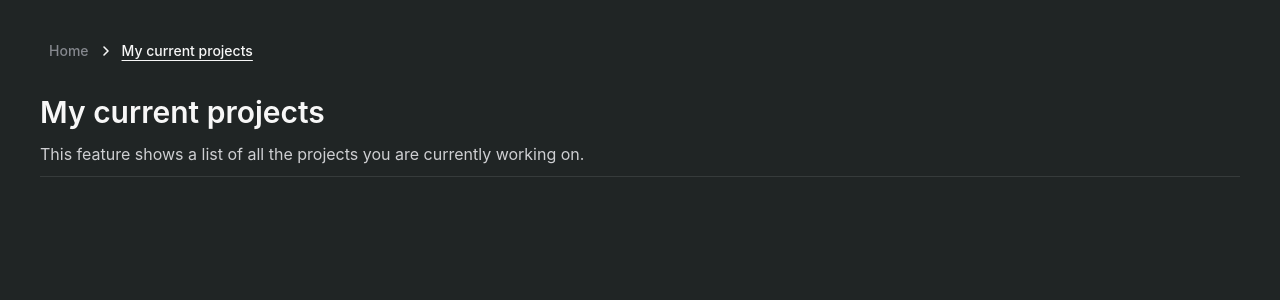
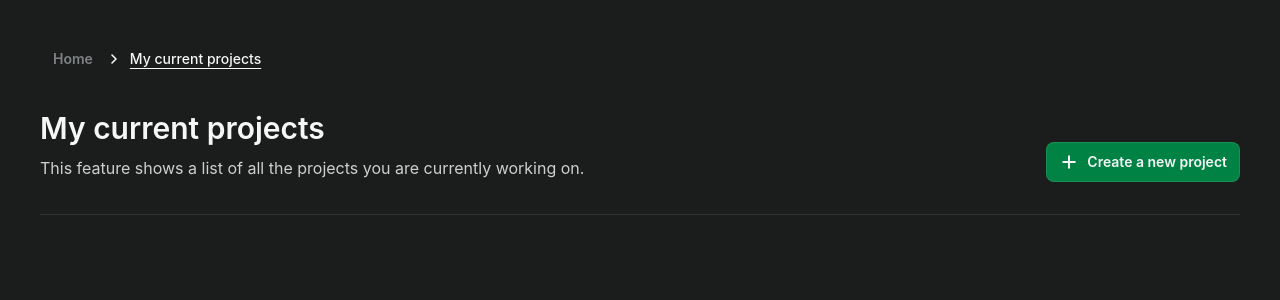
Before and after one commit to chrisrouty/test-eco-design-cloud, a React (Vite) app: page / in a window 1280 px wide. Shown: the top 300 px of the page. Built offline with nearby package versions, Linux system fonts and the light colour scheme.

Commit message:
Page layout currentProjects

```diff
--- a/src/assets/css/index.css
+++ b/src/assets/css/index.css
@@ -1,16 +1,16 @@
 @import "tailwindcss";
 
 @theme {
-  --color-background: #202525;
-  --color-surface: #2f3338;
-  --color-surface-muted: #262c2c;
-  --color-border-muted: #3c4444;
-  --color-primary: #4a925d;
-  --color-primary-hover: #57a86d;
+  --color-background: oklch(22.84% 0.003 203.04);
+  --color-surface: oklch(27.87% 0.008 214.34);
+  --color-surface-muted: oklch(25.32% 0.004 203.04);
+  --color-border-muted: oklch(34.29% 0.004 203.04);
+  --color-primary: oklch(52.74% 0.141 154.52);
+  --color-primary-hover: oklch(55.27% 0.165 152.02);
 
-  --color-content-main: #F7F7F7;
-  --color-content-muted: #85888E;
-  --color-content-paragraph: #CECFD2;
+  --color-content-main: oklch(97.24% 0.001 247.84);
+  --color-content-muted: oklch(60.67% 0.005 240.43);
+  --color-content-paragraph: oklch(85.34% 0.002 240.43);
 }
 
 :root {
--- a/src/components/ui/Button/index.tsx
+++ b/src/components/ui/Button/index.tsx
@@ -3,12 +3,12 @@ import { JSX } from 'react'
 import { ButtonProps, ButtonSize, ButtonVariant } from './type'
 
 const variantStyles: Record<ButtonVariant, string> = {
-  primary: 'border border-primary/70 bg-primary text-content-main shadow-sm hover:bg-primary-hover focus-visible:ring-primary',
-  link: 'border border-transparent px-2! bg-transparent text-content-main hover:text-content-muted focus-visible:ring-white',
+  primary: 'border border-white/10 bg-primary text-content-main hover:bg-primary-hover focus-visible:ring-primary',
+  link: 'border border-transparent bg-transparent text-content-main hover:text-content-muted focus-visible:ring-white',
 }
 
 const sizeStyles: Record<ButtonSize, string> = {
-  md: 'h-11 rounded-lg px-4 text-sm',
+  md: 'h-[40px] rounded-[8px] px-[12px] py-[8px] text-sm font-semibold flex items-center gap-2',
 }
 
 export const Button = (props: ButtonProps): JSX.Element => {
--- a/src/components/ui/Button/type.ts
+++ b/src/components/ui/Button/type.ts
@@ -11,11 +11,13 @@ type BaseButtonProps = {
 export type ButtonAsButtonProps = BaseButtonProps &
   ButtonHTMLAttributes<HTMLButtonElement> & {
     href?: never
+    disabled?: boolean
   }
 
 export type ButtonAsAnchorProps = BaseButtonProps &
   AnchorHTMLAttributes<HTMLAnchorElement> & {
     href: string
+    disabled?: boolean
   }
 
 export type ButtonProps = ButtonAsButtonProps | ButtonAsAnchorProps
--- a/src/layouts/MainLayout.tsx
+++ b/src/layouts/MainLayout.tsx
@@ -1,5 +1,5 @@
 import clsx from 'clsx'
-import { HomeView } from '../views/HomeView'
+import { CurrentProjects } from '../views/currentProjects'
 
 const mainClassName = clsx(
   'min-h-screen bg-background p-6 text-foreground',
@@ -10,7 +10,7 @@ const mainClassName = clsx(
 export const MainLayout = () => {
   return (
     <main className={mainClassName}>
-      <HomeView />
+      <CurrentProjects />
     </main>
   )
 }
--- a/src/views/HomeView.tsx
+++ /dev/null
@@ -1,22 +0,0 @@
-import { Breadcrumb } from '../components/ui/Breadcrumb'
-import {Title} from "../components/ui/Title";
-import {Paragraph} from "../components/ui/Paragraph";
-import {Line} from "../components/ui/Line";
-
-export const HomeView = () => {
-  return (
-    <div className="space-y-8">
-      <Breadcrumb
-        items={[
-          { label: 'Home', href: '/' },
-          { label: 'My current projects' },
-        ]}
-      />
-      <div className="flex flex-col gap-2">
-        <Title level={1}>My current projects</Title>
-        <Paragraph>This feature shows a list of all the projects you are currently working on.</Paragraph>
-        <Line />
-      </div>
-    </div>
-  )
-}
--- /dev/null
+++ b/src/views/currentProjects.tsx
@@ -0,0 +1,36 @@
+import { Breadcrumb } from '../components/ui/Breadcrumb'
+import {Title} from "../components/ui/Title";
+import {Paragraph} from "../components/ui/Paragraph";
+import {Line} from "../components/ui/Line";
+import {Button} from "../components/ui/Button";
+import {Plus} from "lucide-react";
+
+export const CurrentProjects = () => {
+  return (
+    <div className="space-y-8">
+      <Breadcrumb
+        items={[
+          { label: 'Home', href: '/' },
+          { label: 'My current projects' },
+        ]}
+      />
+      <div className="flex items-end justify-between gap-2">
+        <div className="flex flex-col gap-1.5 w-full">
+          <Title level={1}>My current projects</Title>
+          <Paragraph>This feature shows a list of all the projects you are currently working on.</Paragraph>
+        </div>
+        <div className="shrink-0">
+          <Button>
+            <Plus
+              aria-hidden="true"
+              className="size-5 text-content-main"
+              strokeWidth={2.4}
+            />
+            Create a new project
+          </Button>
+        </div>
+      </div>
+      <Line />
+    </div>
+  )
+}
```
